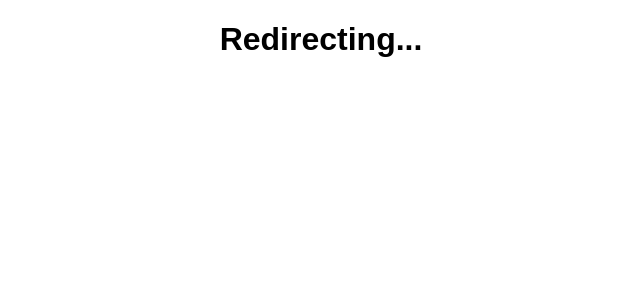
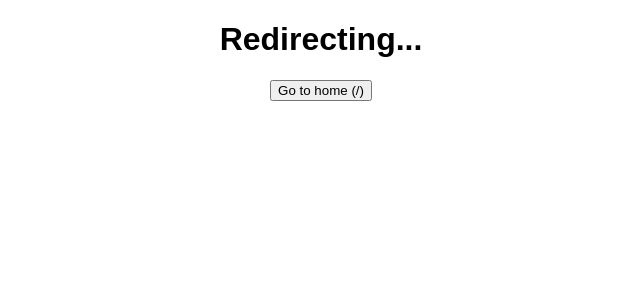
Before and after one commit to sonaara/firebaseRepo, a React (Create React App) app in the folder sonaara-prototype/: page /redirect in a window 1280 px wide. Shown: the top 300 px of the page, without its empty margins (319-959 px from the left). Built offline with nearby package versions, Linux system fonts and the light colour scheme.

Commit message:
handle exceptions on /redirect path

```diff
--- a/sonaara-prototype/src/Screens/Redirect.js
+++ b/sonaara-prototype/src/Screens/Redirect.js
@@ -1,8 +1,9 @@
 import React, { useEffect } from "react";
-import { useSearchParams } from "react-router-dom";
+import { useNavigate, useSearchParams } from "react-router-dom";
 
 const Redirect = () => {
   const [searchParams] = useSearchParams();
+  const navigate = useNavigate()
   const code = searchParams.get("code");
 
   useEffect(() => {
@@ -14,6 +15,7 @@ const Redirect = () => {
   return (
     <div className="App">
       <h1>Redirecting...</h1>
+      <button onClick={() => navigate('/')}>Go to home (/)</button>
     </div>
   );
 };
@@ -22,6 +24,7 @@ let requestSent = false
 const sendTokenRequest = async (code) => {
   if (requestSent) return;
   requestSent = true;
+  try {
     const response = await fetch(
       "http://127.0.0.1:5001/sonaara-21356/us-central1/token",
       {
@@ -42,6 +45,9 @@ const sendTokenRequest = async (code) => {
       };
     });
     console.log(trackDetails);
+  } catch (err) {
+    console.log('error occurred', err)
+  }
 };
 
 export default Redirect;
```
Lines whose indentation alone changed are shown as unchanged.
